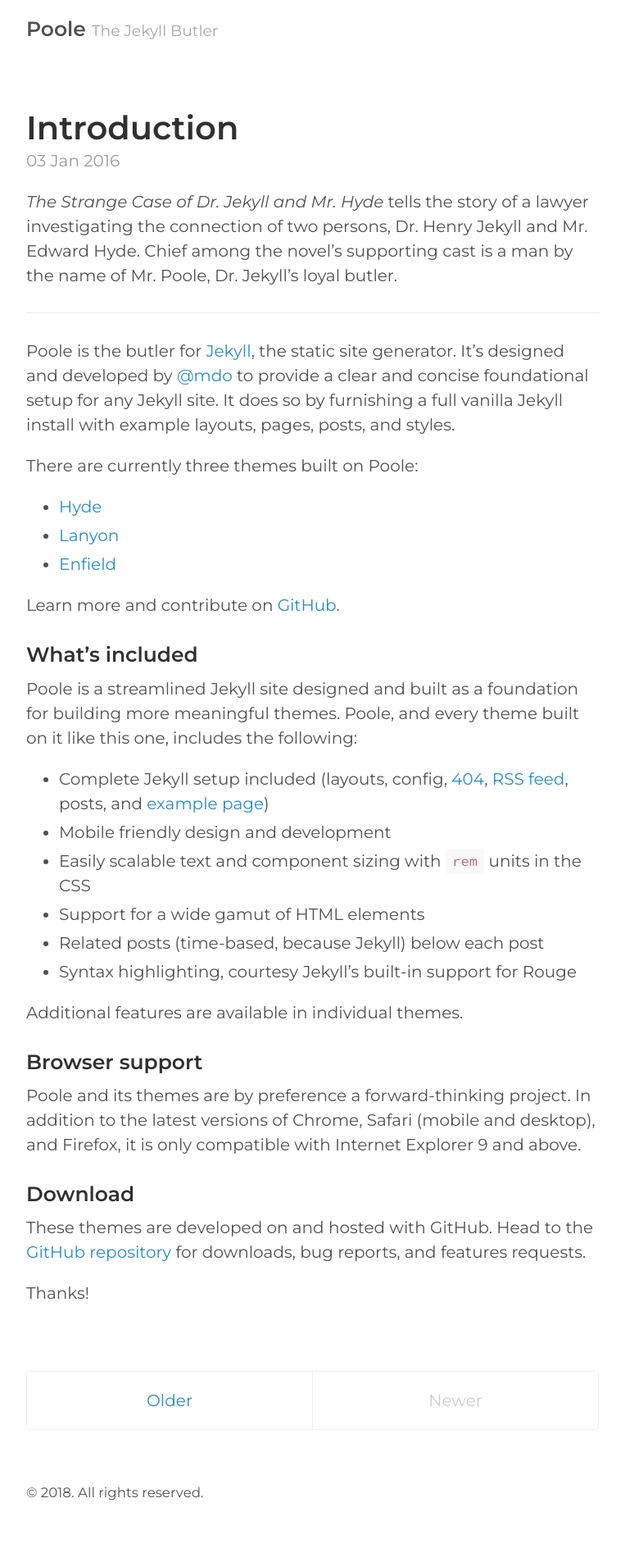
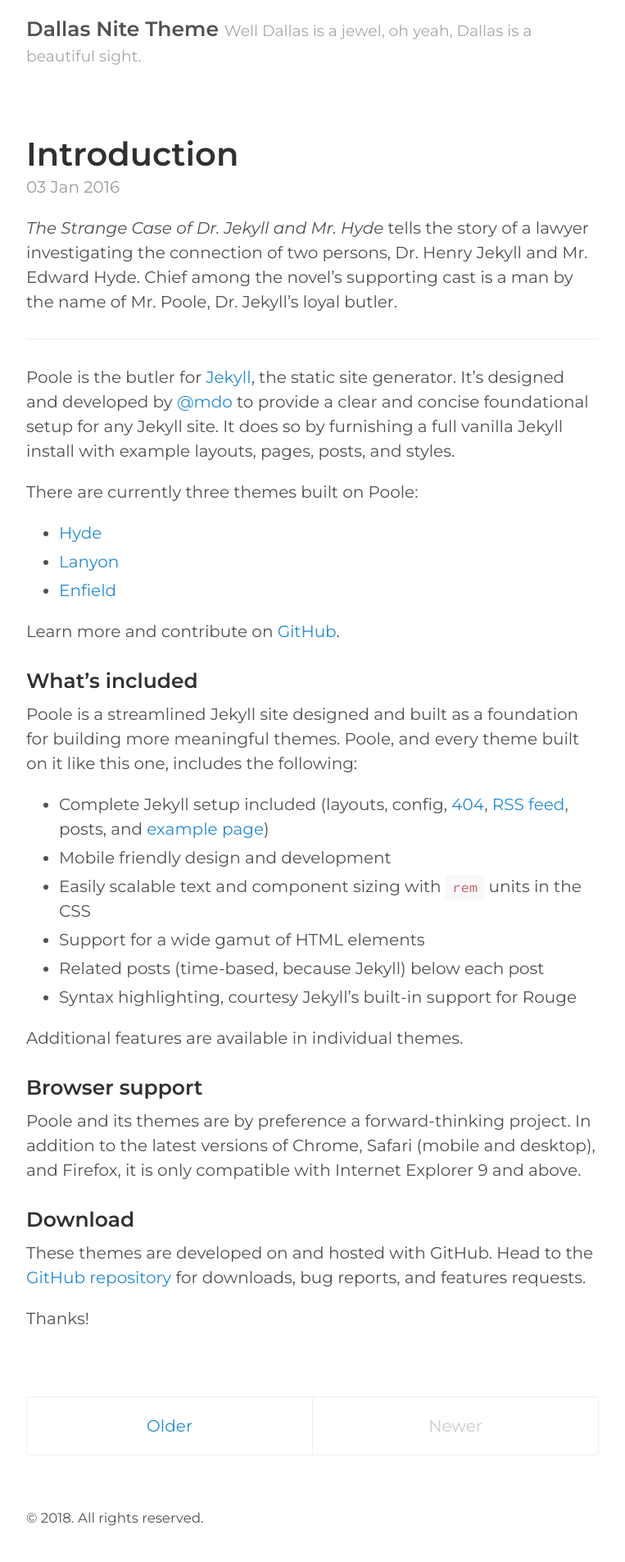
Before and after one commit to corbtastik/dallas-nite, a Jekyll site: the page built from index.html, in a window 1280 px wide. Shown: the whole page at 82% size, without its empty margins (258-1021 px from the left). Built offline with Jekyll 4.4.1, drawn with Linux system fonts in a browser that asks for light colours; the list of posts is cut into pages by our own code; before the commit the page ends 1874 px from its top, so only the background shows below that.

Commit message:
config change

```diff
--- a/_config.yml
+++ b/_config.yml
@@ -2,9 +2,9 @@
 permalink:           pretty
 
 # Setup
-title:               Poole
-tagline:             The Jekyll Butler
-url:                 http://getpoole.com
+title:               Dallas Nite Theme
+tagline:             Well Dallas is a jewel, oh yeah, Dallas is a beautiful sight.
+url:                 https://corbtastik.github.io/dallas-nite/
 paginate:            1
 baseurl:             ""
 
@@ -17,14 +17,13 @@
 
 # About/contact
 author:
-  name:              Mark Otto
-  url:               https://twitter.com/mdo
-  email:             markdotto@gmail.com
+  name:              corbs
+  url:               https://github.com/corbtastik
 
 # Custom vars
-version:             2.0.0
+version:             1.0.0
 github:
-  repo:              https://github.com/poole/poole
+  repo:              https://github.com/corbtastik/dallas-nite
 
 # Gems
 plugins:
```
